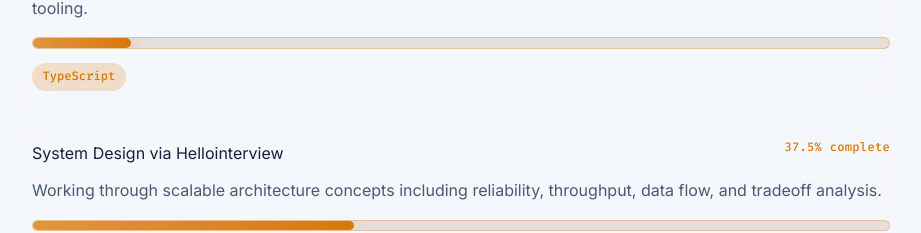
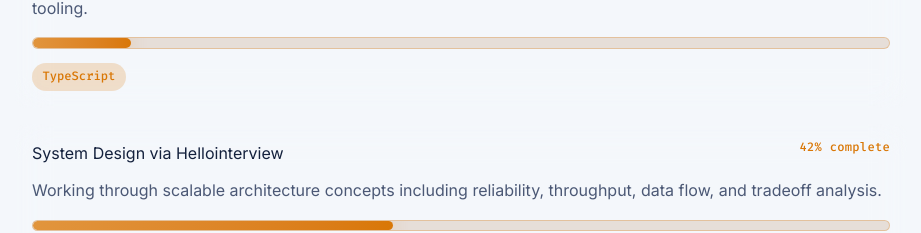
Before and after one commit to kurtluu/portfolio, a React (Vite) app in the folder react-ts-site/: page / in a window 1280 px wide. Shown: the part 3018-3251 px from the top of the page, without its empty margins (179-1100 px from the left). Built offline with nearby package versions, Linux system fonts and the light colour scheme.

Commit message:
Update SD progress

```diff
--- a/react-ts-site/src/App.tsx
+++ b/react-ts-site/src/App.tsx
@@ -138,8 +138,8 @@ const courses: Course[] = [
   },
   {
     title: "System Design via Hellointerview",
-    progress: 37.5,
-    status: "37.5% complete",
+    progress: 42,
+    status: "42% complete",
     description: "Working through scalable architecture concepts including reliability, throughput, data flow, and tradeoff analysis.",
     tags: ["Scalability", "Architecture", "Reliability"],
   },
```
